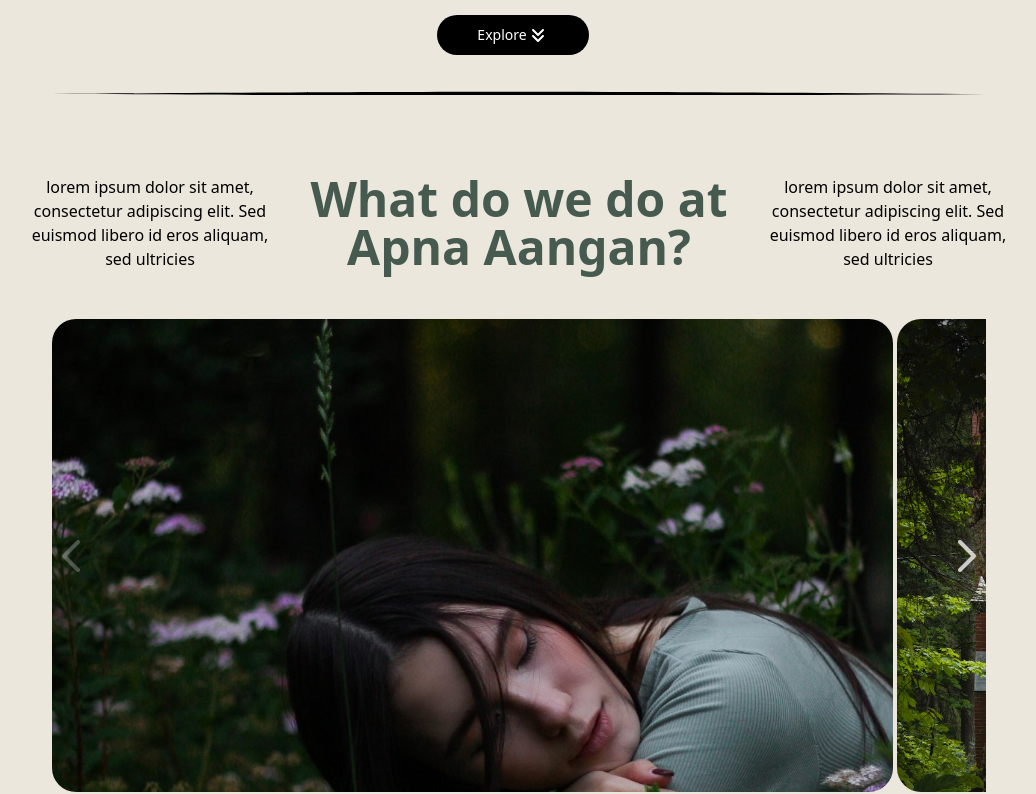
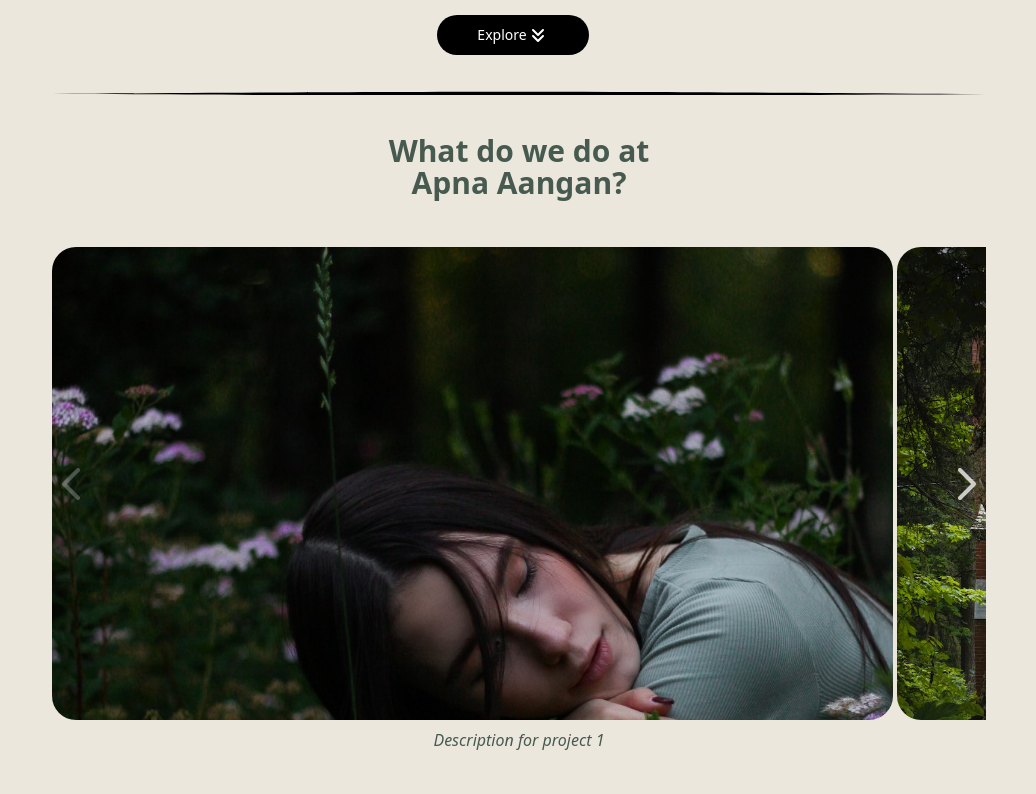
Before and after one commit to RAVANv2/Apna-Aangan, a React (Create React App) app in the folder Frontend/apna-aangan/: page / in a window 1280 px wide. Shown: the part 708-1502 px from the top of the page, without its empty margins (121-1157 px from the left). Built offline with nearby package versions, Linux system fonts and the light colour scheme; a web font is replaced by a local one.

Commit message:
Photos description added

```diff
--- a/Frontend/apna-aangan/src/pages/about-us/AboutUs.jsx
+++ b/Frontend/apna-aangan/src/pages/about-us/AboutUs.jsx
@@ -1,5 +1,10 @@
 const AboutUs = () => {
-  return <div>About Us</div>;
+  return (
+    <div>
+      About Us
+      <h1>Testing Page</h1>
+    </div>
+  )
 };
 
 export default AboutUs;
--- a/Frontend/apna-aangan/src/pages/home/CarouselSection.jsx
+++ b/Frontend/apna-aangan/src/pages/home/CarouselSection.jsx
@@ -1,12 +1,13 @@
-import { useState, useRef, useEffect } from 'react';
+import { useState, useRef, useEffect } from "react";
 
 // Data
-import data from './carousel_data.json';
+import data from "./carousel_data.json";
 
 const Carousel = () => {
   const maxScrollWidth = useRef(0);
   const [currentIndex, setCurrentIndex] = useState(0);
   const carousel = useRef(null);
+  const projectContent = data.resources;
 
   const movePrev = () => {
     if (currentIndex > 0) {
@@ -24,11 +25,11 @@
   };
 
   const isDisabled = (direction) => {
-    if (direction === 'prev') {
+    if (direction === "prev") {
       return currentIndex <= 0;
     }
 
-    if (direction === 'next' && carousel.current !== null) {
+    if (direction === "next" && carousel.current !== null) {
       return (
         carousel.current.offsetWidth * currentIndex >= maxScrollWidth.current
       );
@@ -50,13 +51,14 @@
   }, []);
 
   return (
+
         <div className="carousel my-12 mx-auto">
           <div className="relative overflow-hidden w-full mx-auto sm:w-[100%] md:w-[90%] lg:w-[80%]">
             <div className="flex justify-between absolute top left w-full h-full">
               <button
                 onClick={movePrev}
                 className="hover:bg-black/50 rounded-3xl text-white w-10 h-full text-center opacity-75 hover:opacity-100 disabled:opacity-25 disabled:cursor-not-allowed z-10 p-0 m-0 transition-all ease-in-out duration-300"
-            disabled={isDisabled('prev')}
+                disabled={isDisabled("prev")}
               >
                 <svg
                   xmlns="http://www.w3.org/2000/svg"
@@ -77,7 +79,7 @@
               <button
                 onClick={moveNext}
                 className="hover:bg-black/50 rounded-3xl text-white w-10 h-full text-center opacity-75 hover:opacity-100 disabled:opacity-25 disabled:cursor-not-allowed z-10 p-0 m-0 transition-all ease-in-out duration-300"
-            disabled={isDisabled('next')}
+                disabled={isDisabled("next")}
               >
                 <svg
                   xmlns="http://www.w3.org/2000/svg"
@@ -109,10 +111,12 @@
                     <a
                       href={resource.link}
                       className="h-full w-full aspect-video block bg-origin-padding bg-left-top bg-cover bg-no-repeat z-0 rounded-3xl"
-                  style={{ backgroundImage: `url(${resource.imageUrl || ''})` }}
+                      style={{
+                        backgroundImage: `url(${resource.imageUrl || ""})`,
+                      }}
                     >
                       <img
-                    src={resource.imageUrl || ''}
+                        src={resource.imageUrl || ""}
                         alt={resource.title}
                         className="w-full aspect-video hidden"
                       />
@@ -130,6 +134,9 @@
               })}
             </div>
           </div>
+          <div className="text-center italic px-3 my-2 border-solid border-theme-green text-theme-green">
+          {projectContent[currentIndex].description}
+            </div>
         </div>
   );
 };
--- a/Frontend/apna-aangan/src/pages/home/Home.jsx
+++ b/Frontend/apna-aangan/src/pages/home/Home.jsx
@@ -11,8 +11,12 @@
         alt="Line"
         className="w-[80%] h-[4px] mx-auto my-5"
       />
-
-      <div className="flex flex-col md:flex-row items-center pt-10 gap-3 gap-y-5 mt-10 px-4 md:px-10 lg:px-24 text-center">
+    <div className="customer-review py-5">
+    <div className="text-center font-bold text-3xl leading-8 font-semibold  text-theme-green font-custom">
+          What do we do at <br />
+          Apna Aangan?
+</div>
+      {/* <div className="flex flex-col md:flex-row items-center pt-10 gap-3 gap-y-5 mt-10 px-4 md:px-10 lg:px-24 text-center">
         <h2 className="text-3xl md:text-4xl lg:text-5xl leading-8 font-semibold  text-theme-green font-custom md:w-2/4 md:order-2">
           What do we do at <br />
           Apna Aangan?
@@ -25,9 +29,10 @@
           lorem ipsum dolor sit amet, consectetur adipiscing elit. Sed euismod
           libero id eros aliquam, sed ultricies
         </p>
-      </div>
+      </div> */}
 
       <CarouselSection />
+      </div>
 
       <img
         src="./icons/line.svg"
--- a/Frontend/apna-aangan/src/pages/home/carousel_data.json
+++ b/Frontend/apna-aangan/src/pages/home/carousel_data.json
@@ -2,27 +2,33 @@
   "resources": [
     {
       "title": "Find me on Twitter",
-      "imageUrl": "./images/hero.jpg"
+      "imageUrl": "./images/hero.jpg",
+      "description": "Description for project 1"
     },
     {
       "title": "Welcome to Ark Labs",
-      "imageUrl": "./images/hero.jpeg"
+      "imageUrl": "./images/hero.jpeg",
+      "description": "Description for project 2"
     },
     {
       "title": "Some sort of third title",
-      "imageUrl": "./images/hero.jpg"
+      "imageUrl": "./images/hero.jpg",
+      "description": "Description for project 3"
     },
     {
       "title": "A personal site perhaps?",
-      "imageUrl": "./images/hero.jpeg"
+      "imageUrl": "./images/hero.jpeg",
+      "description": "Description for project 4"
     },
     {
       "title": "Super item number five",
-      "imageUrl": "./images/hero.jpg"
+      "imageUrl": "./images/hero.jpg",
+      "description": "Description for project 5"
     },
     {
       "title": "Super item number six",
-      "imageUrl": "./images/hero.jpeg"
+      "imageUrl": "./images/hero.jpeg",
+      "description": "Description for project 6"
     }
   ]
 }
```
Lines whose indentation alone changed are shown as unchanged.
